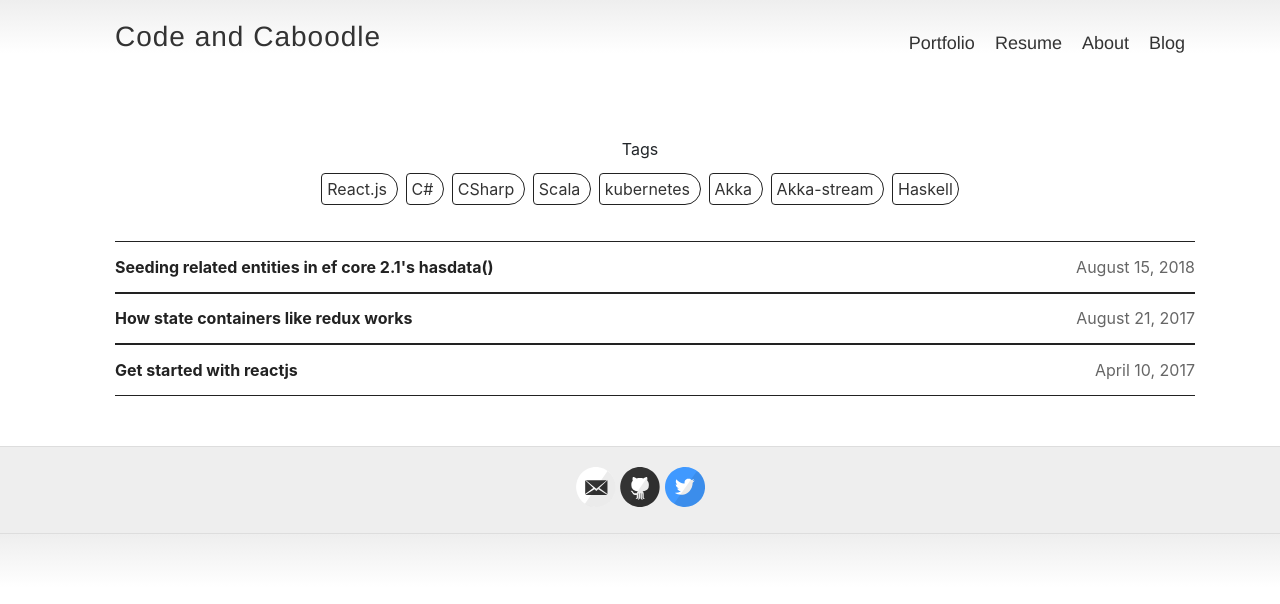
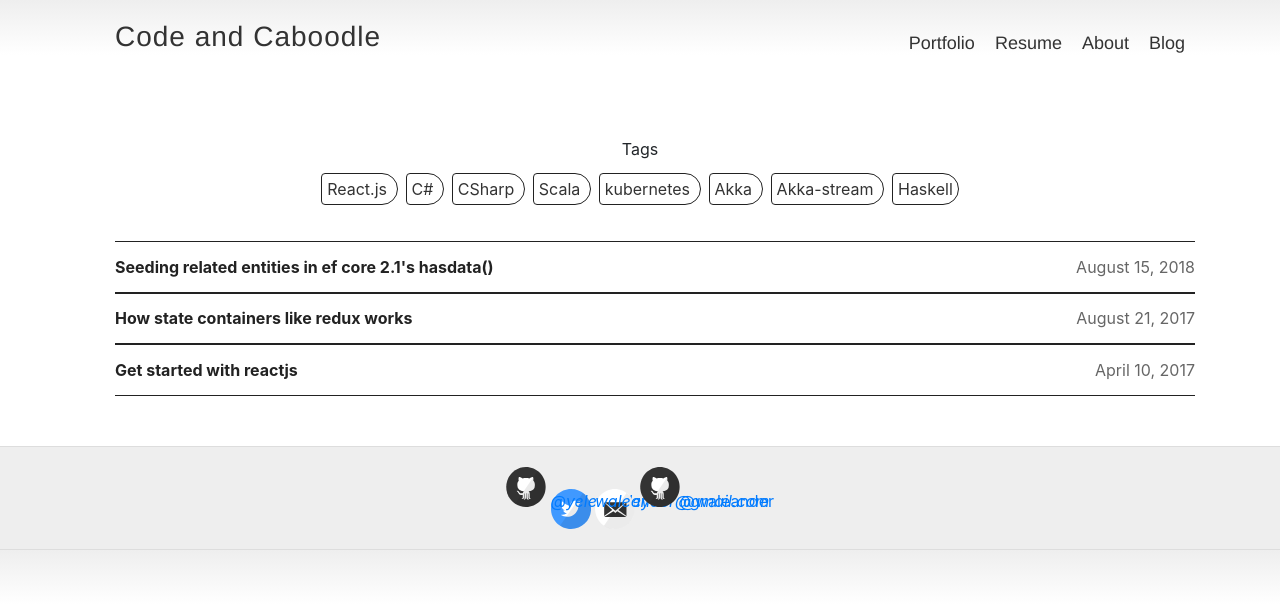
Before and after one commit to yeleywale/yeleywale.github.io, a Jekyll site: the page built from index.html, in a window 1280 px wide. Shown: the top 604 px of the page. Built offline with Jekyll 4.4.1, drawn with Linux system fonts in a browser that asks for light colours; some web fonts are replaced.

Commit message:
Modify svg-icons.html

```diff
--- a/_includes/svg-icons.html
+++ b/_includes/svg-icons.html
@@ -1,13 +1,7 @@
-{% if site.footer-links.dribbble %}<a href="https://dribbble.com/{{ site.footer-links.dribbble }}"><i class="svg-icon dribbble"></i></a>{% endif %}
-{% if site.footer-links.email %}<a href="mailto:{{ site.footer-links.email }}"><i class="svg-icon email"></i></a>{% endif %}
-{% if site.footer-links.facebook %}<a href="https://www.facebook.com/{{ site.footer-links.facebook }}"><i class="svg-icon facebook"></i></a>{% endif %}
-{% if site.footer-links.flickr %}<a href="https://www.flickr.com/{{ site.footer-links.flickr }}"><i class="svg-icon flickr"></i></a>{% endif %}
 {% if site.footer-links.github %}<a href="https://github.com/{{ site.footer-links.github }}"><i class="svg-icon github"></i></a>{% endif %}
-{% if site.footer-links.instagram %}<a href="https://instagram.com/{{ site.footer-links.instagram }}"><i class="svg-icon instagram"></i></a>{% endif %}
 {% if site.footer-links.linkedin %}<a href="https://www.linkedin.com/in/{{ site.footer-links.linkedin }}"><i class="svg-icon linkedin"></i></a>{% endif %}
-{% if site.footer-links.pinterest %}<a href="https://www.pinterest.com/{{ site.footer-links.pinterest }}"><i class="svg-icon pinterest"></i></a>{% endif %}
 {% if site.footer-links.rss %}<a href="{{ site.baseurl }}/feed.xml"><i class="svg-icon rss"></i></a>{% endif %}
-{% if site.footer-links.twitter %}<a href="https://www.twitter.com/{{ site.footer-links.twitter }}"><i class="svg-icon twitter"></i></a>{% endif %}
+{% if site.footer-links.twitter %}<a href="https://www.twitter.com/{{ site.footer-links.twitter }}"><i class="svg-icon twitter">@yeleywaley</i></a>{% endif %}
 {% if site.footer-links.stackoverflow %}<a href="http://stackoverflow.com/{{ site.footer-links.stackoverflow }}"><i class="svg-icon stackoverflow"></i></a>{% endif %}
-{% if site.footer-links.youtube %}<a href="https://youtube.com/{{ site.footer-links.youtube }}"><i class="svg-icon youtube"></i></a>{% endif %}
-{% if site.footer-links.googleplus %}<a href="https://plus.google.com/{{ site.footer-links.googleplus }}"><i class="svg-icon googleplus"></i></a>{% endif %}
+{% if site.footer-links.email %}<a href="mailto:{{ site.footer-links.email }}"><i class="svg-icon email">waleander@gmail.com</i></a>{% endif %}
+{% if site.footer-links.github %}<a href="https://github.com/{{ site.footer-links.github }}"><i class="svg-icon github"></i>@waleander</a>{% endif %}
```
